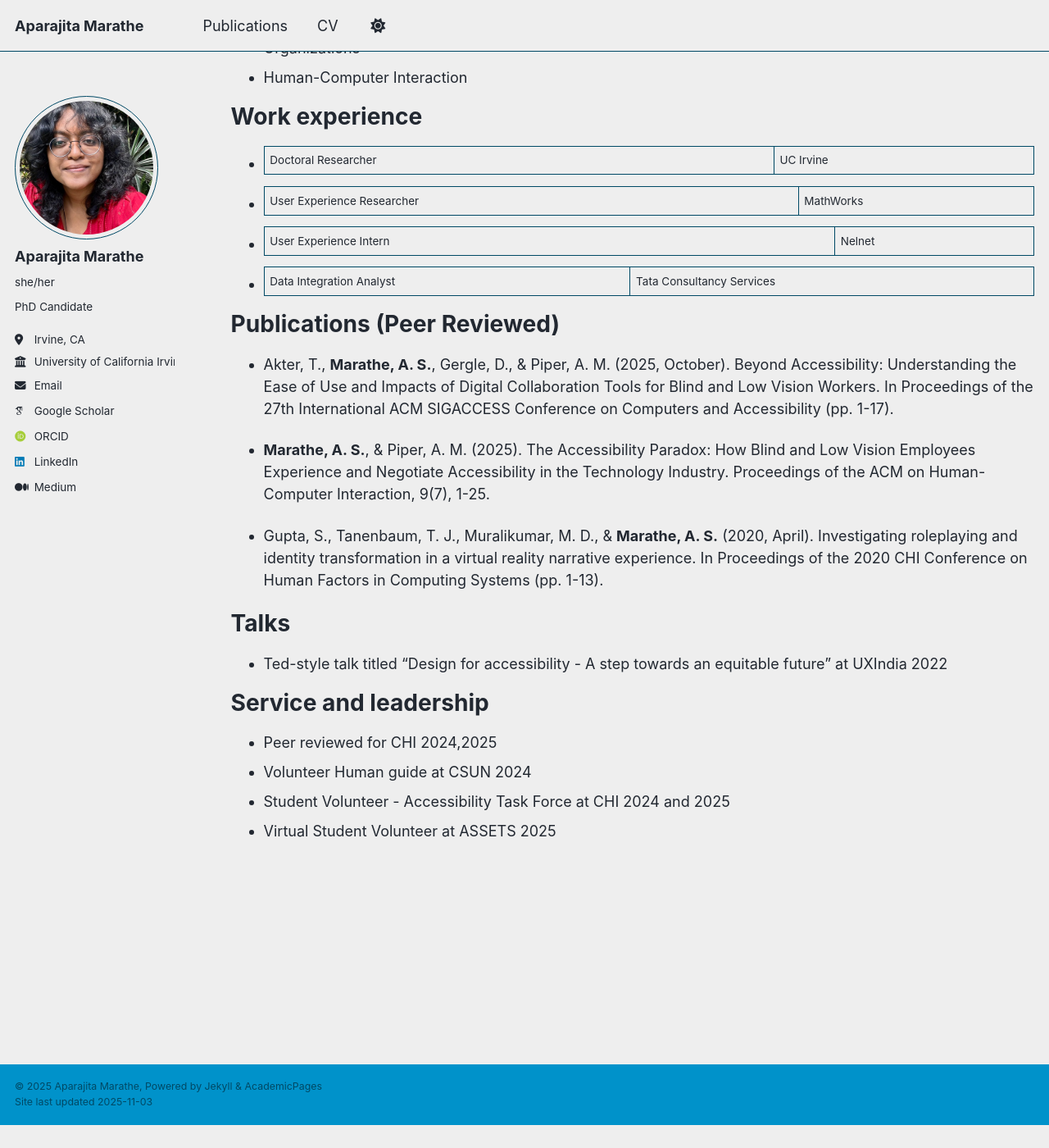
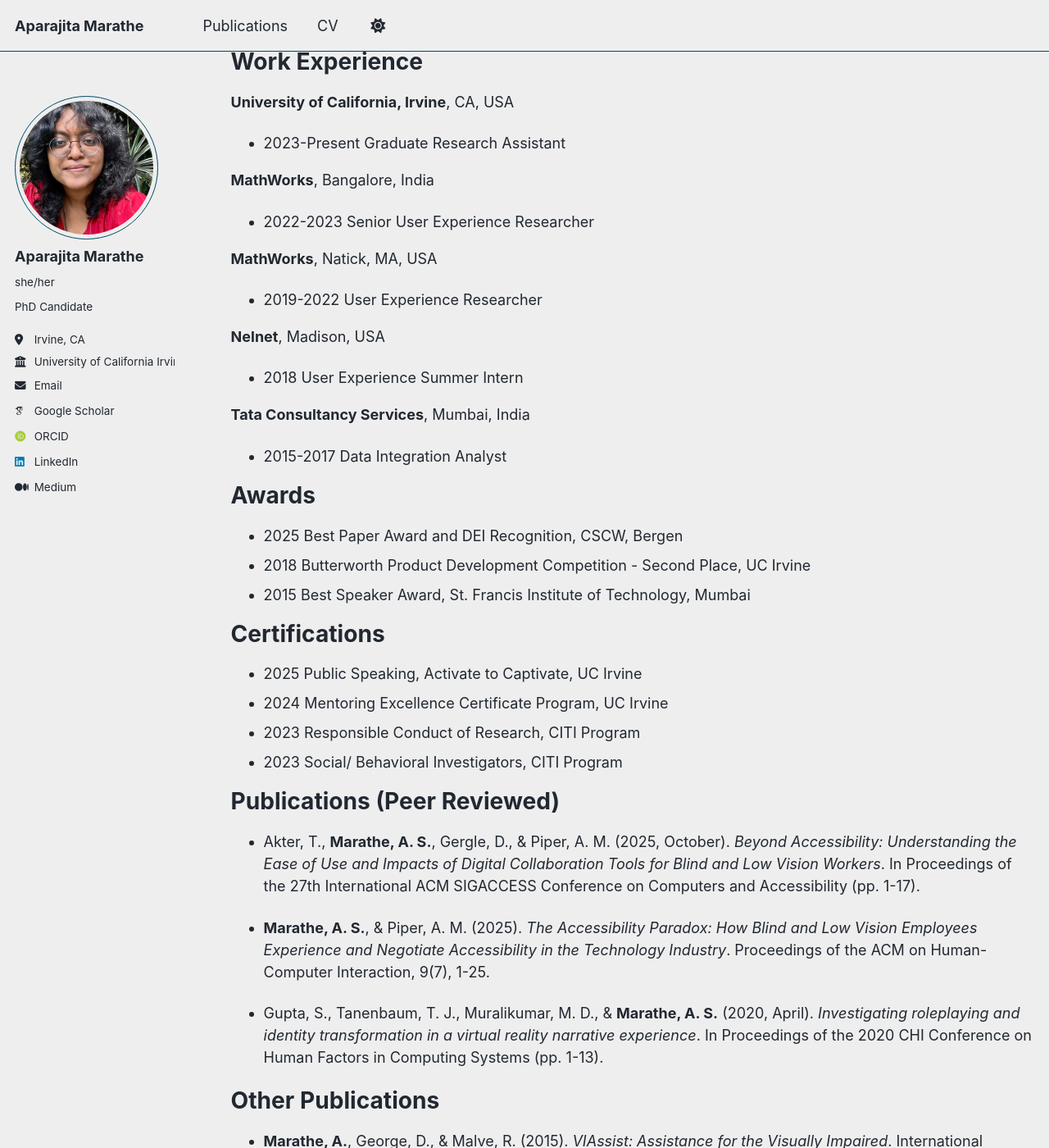
Before and after one commit to aparajitamarathe/aparajitamarathe.github.io, a Jekyll site: the page built from _pages/cv.md, in a window 1280 px wide and 1400 px high, scrolled down 353 px. Shown: the whole window at 82% size. Built offline with Jekyll 4.4.1, drawn with Linux system fonts in a browser that asks for light colours; some web fonts are replaced; before the commit the page ends 1725 px from its top, so only the background shows below that; some of the changed text lies outside the part shown.

Commit message:
Revise CV content and formatting
Updated education, work experience, awards, certifications, publications, talks, and service sections for clarity and formatting.

```diff
--- a/_pages/cv.md
+++ b/_pages/cv.md
@@ -11,42 +11,88 @@ redirect_from:
 
 Education
 ======
-* Ph.D in Informatics, University of California Irvine, 2028 (expected)
+* University of California Irvine, 2028 (expected)
 * M.S. in Informatics, University of California Irvine, 2019
-* B.S. in Computer Engineering, University of Mumbai, 2015
+* B.E. in Computer Engineering, University of Mumbai, 2015
 
 Research Interests
 ======
-* Accessibility
-* Organizations
-* Human-Computer Interaction
+Human-Computer Interaction, Accessibility, Organizations
 
-Work experience
+
+Work Experience
 ======
-* Doctoral Researcher | UC Irvine
+**University of California, Irvine**, CA, USA
+*  2023-Present Graduate Research Assistant
 
-* User Experience Researcher | MathWorks
+**MathWorks**, Bangalore, India
+* 2022-2023 Senior User Experience Researcher
 
-* User Experience Intern | Nelnet
+**MathWorks**, Natick, MA, USA
+* 2019-2022 User Experience Researcher
 
-* Data Integration Analyst | Tata Consultancy Services
+**Nelnet**, Madison, USA
+* 2018 User Experience Summer Intern
 
+**Tata Consultancy Services**, Mumbai, India
+* 2015-2017 Data Integration Analyst
+
+Awards
+======
+* 2025 Best Paper Award and DEI Recognition, CSCW, Bergen
+* 2018 Butterworth Product Development Competition - Second Place, UC Irvine
+* 2015 Best Speaker Award, St. Francis Institute of Technology, Mumbai
+
+Certifications
+======
+* 2025 Public Speaking, Activate to Captivate, UC Irvine
+* 2024 Mentoring Excellence Certificate Program, UC Irvine
+* 2023 Responsible Conduct of Research, CITI Program
+* 2023 Social/ Behavioral Investigators, CITI Program
 
 Publications (Peer Reviewed)
 ======
-* Akter, T., **Marathe, A. S.**, Gergle, D., & Piper, A. M. (2025, October). Beyond Accessibility: Understanding the Ease of Use and Impacts of Digital Collaboration Tools for Blind and Low Vision Workers. In Proceedings of the 27th International ACM SIGACCESS Conference on Computers and Accessibility (pp. 1-17).
+* Akter, T., **Marathe, A. S.**, Gergle, D., & Piper, A. M. (2025, October). _Beyond Accessibility: Understanding the Ease of Use and Impacts of Digital Collaboration Tools for Blind and Low Vision Workers_. In Proceedings of the 27th International ACM SIGACCESS Conference on Computers and Accessibility (pp. 1-17).
 
-* **Marathe, A. S.**, & Piper, A. M. (2025). The Accessibility Paradox: How Blind and Low Vision Employees Experience and Negotiate Accessibility in the Technology Industry. Proceedings of the ACM on Human-Computer Interaction, 9(7), 1-25.
+* **Marathe, A. S.**, & Piper, A. M. (2025). _The Accessibility Paradox: How Blind and Low Vision Employees Experience and Negotiate Accessibility in the Technology Industry_. Proceedings of the ACM on Human-Computer Interaction, 9(7), 1-25.
 
-* Gupta, S., Tanenbaum, T. J., Muralikumar, M. D., & **Marathe, A. S.** (2020, April). Investigating roleplaying and identity transformation in a virtual reality narrative experience. In Proceedings of the 2020 CHI Conference on Human Factors in Computing Systems (pp. 1-13).
+* Gupta, S., Tanenbaum, T. J., Muralikumar, M. D., & **Marathe, A. S.** (2020, April). _Investigating roleplaying and identity transformation in a virtual reality narrative experience_. In Proceedings of the 2020 CHI Conference on Human Factors in Computing Systems (pp. 1-13).
 
-Talks
+Other Publications
 ======
-* Ted-style talk titled "Design for accessibility - A step towards an equitable future" at UXIndia 2022
+* **Marathe, A.**, George, D., & Malve, R. (2015). _VIAssist: Assistance for the Visually Impaired_. International Journal of Computer Applications, 975, 8887.
 
-Service and leadership
+* Sharma, V., Wani, A. S., Marée, R., Becker, C., Schuler, D., **Marathe, A.**, ... & Tuli, A. (2025). _Challenging the Growth Narrative in and Through HCI_. XRDS: Crossroads, The ACM Magazine for Students, 31(4), 12-18.
+
+Talks, Guest Lectures, Panels, & Presentations
 ======
-* Peer reviewed for CHI 2024,2025
-* Volunteer Human guide at CSUN 2024
-* Student Volunteer - Accessibility Task Force at CHI 2024 and 2025
-* Virtual Student Volunteer at ASSETS 2025
+* 2025 Guest Lecture, ICT & Global Development, Georgia Tech
+* 2025 Judge, Design@UCI, UC Irvine
+* 2025 Panel Speaker, Design@UCI, UC Irvine
+* 2022 Ted-style talk titled "Design for accessibility - A step towards an equitable future" at UXIndia, Hyderabad
+* 2021 Mentor, UXPA, Boston
+
+Teaching
+======
+**Masters Courses**
+* 2024 (Fall) Teaching Assistant, Overview of HCID, UC Irvine
+* 2024 (Spring) Teaching Assistant, MHCID Capstone Project, UC Irvine
+* 2023 (Fall) Teaching Assistant, User Needs Analysis, UC Irvine
+
+**Undergrad Courses**
+* 2019 (Winter) Teaching Assistant, Software Testing and Quality Assurance, UC Irvine
+* 2018 (Fall) Teaching Assistant, Project in HCI, UC Irvine
+* 2018 (Spring) Teaching Assistant, Computer Supported Cooperative Work, UC Irvine
+* 2018 (Winter) Teaching Assistant, Introduction to HCI, UC Irvine
+
+Service
+======
+* 2025 External Reviewer, CHI
+* 2025 Student Volunteer, Virtual ASSETS
+* 2025 Student Volunteer, Accessibility Task Force, CHI
+* 2024 External Reviewer, CHI
+* 2024 Student Volunteer, Accessibility Task Force, CHI
+* 2024 Human Guide Volunteer, CSUN
+* 2024 Accessibility Coordinator, Accessibility Research Collective
+* 2021 Technical Coordinator, Women in Tech Summit (Virtual)
+* 2016 English Trainer, Tata Consultancy Services, Mumbai
```
